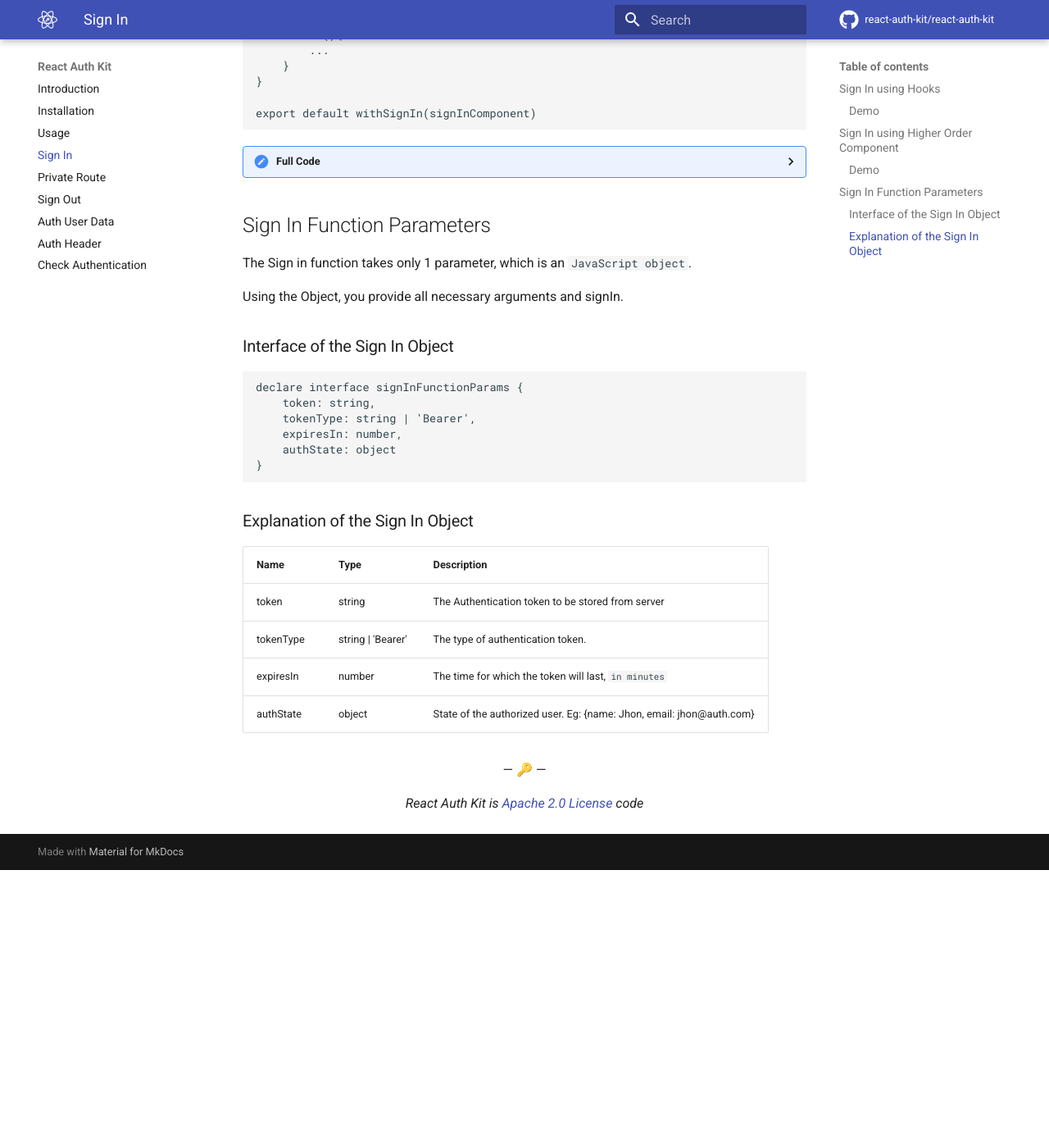
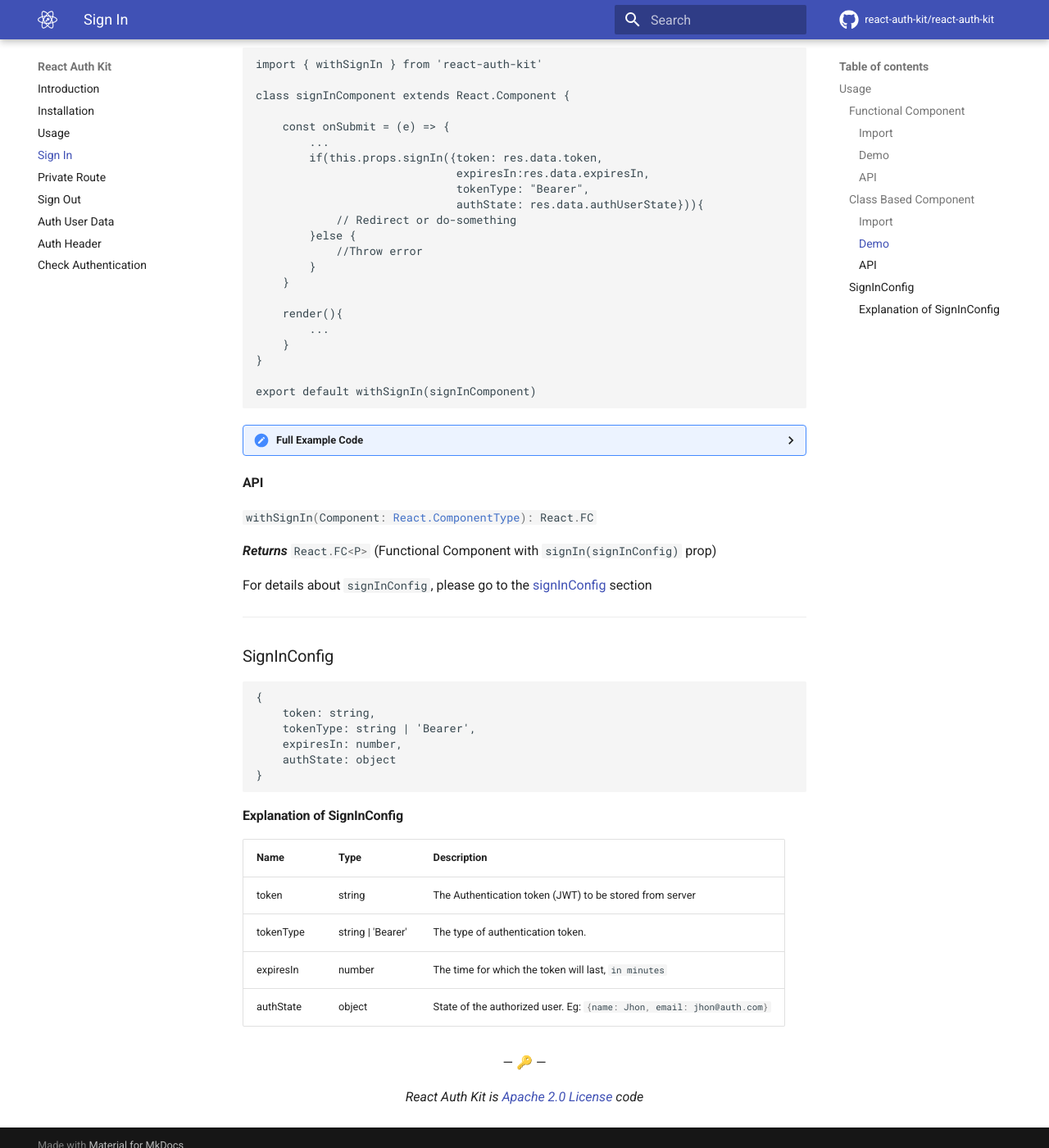
Before and after one commit to smileBaby628/myRepository1, an MkDocs documentation site: the page built from docs/signin.md, in a window 1280 px wide and 1400 px high, scrolled down 1576 px. Shown: the whole window at 82% size. Built offline with MkDocs 1.6.1 and Material for MkDocs 9.7.7, drawn with Linux system fonts in a browser that asks for light colours; comment, search, counter and statistics services are not loaded; before the commit the page ends 2637 px from its top, so only the background shows below that; some of the changed text lies outside the part shown.

Commit message:
refactor: signin.md, doc is now more descriptive

````diff
--- a/docs/signin.md
+++ b/docs/signin.md
@@ -2,20 +2,29 @@
 
 > Implement Sign In on your React App
 
+
 React Auth Kit has easy to implement Sign In procedures.
 
-It supports both [`Hooks`](https://reactjs.org/docs/hooks-intro.html) and
-[`Higher Order Component`](https://reactjs.org/docs/higher-order-components.html)
-for both Functional Components and Class-based Components
+---
 
-## Sign In using Hooks
+`signIn` functionality available in both `hook` and `Higher Order Component`
 
-Sign In using Hooks need `useSignIn` hook
+- For Functional Components, you can use `useSignIn` function inside any components
+- For class based components, you can wrap the component inside `withSignIn` function
+
+---
+
+## Usage
+### Functional Component
+
+`signIn` in React Functional Components(FC) by adding the `useSignIn` hook inside it.
+
+#### Import
 
 ```js
 import { useSignIn } from 'react-auth-kit'
 ```
-### Demo
+#### Demo
 ```jsx
 import { useSignIn } from 'react-auth-kit'
 
@@ -41,7 +50,7 @@
 ```
 
 <details>
-    <summary>Full Code</summary>
+    <summary>Full Example Code</summary>
     <br>
 
 
@@ -83,15 +92,25 @@
 ```
 </details>
 
-## Sign In using Higher Order Component
+#### API
+
+`#!ts useSignIn(): (signInConfig) => boolean`
+
+For details about `signInConfig`, please go to the [signInConfig](#signinconfig) section
+
+---
+
+### Class Based Component
 
 Sign In using Higher Order Component using `withSignIn`
+
+#### Import
 
 ```js
 import { withSignIn } from 'react-auth-kit'
 ```
 
-### Demo
+#### Demo
 ```jsx
 import { withSignIn } from 'react-auth-kit'
 
@@ -118,7 +137,7 @@
 ```
 
 <details>
-    <summary>Full Code</summary>
+    <summary>Full Example Code</summary>
     <br>
 
 ```jsx
@@ -161,33 +180,36 @@
 export default withSignIn(signInComponent)
 
 ```
-
 </details>
 
-## Sign In Function Parameters
+#### API
 
-The Sign in function takes only 1 parameter, which is an `JavaScript object`.
+`#!ts withSignIn(Component: React.ComponentType): React.FC`
 
-Using the Object, you provide all necessary arguments and signIn.
+_**Returns**_  `#!ts React.FC<P>` (Functional Component with `signIn(signInConfig)` prop)
 
-### Interface of the Sign In Object
+For details about `signInConfig`, please go to the [signInConfig](#signinconfig) section
 
-```typescript
-declare interface signInFunctionParams {
+---
+
+### SignInConfig
+
+```js
+{
     token: string,
     tokenType: string | 'Bearer',
     expiresIn: number,
     authState: object
 }
 ```
-### Explanation of the Sign In Object
+#### Explanation of SignInConfig
 
-| Name      | Type                | Description                                                          |
-|-----------|---------------------|----------------------------------------------------------------------|
-| token     | string              | The Authentication token to be stored from server                    |
-| tokenType | string  \| 'Bearer' | The type of authentication token.                                    |
-| expiresIn | number              | The time for which the token will last, `in minutes`                 |
-| authState | object              | State of the authorized user. Eg: {name: Jhon, email: jhon@auth.com} |
+| Name      | Type                | Description                                                                 |
+|-----------|---------------------|-----------------------------------------------------------------------------|
+| token     | string              | The Authentication token (JWT) to be stored from server                     |
+| tokenType | string  \| 'Bearer' | The type of authentication token.                                           |
+| expiresIn | number              | The time for which the token will last, `in minutes`                        |
+| authState | object              | State of the authorized user. Eg: `#!js {name: Jhon, email: jhon@auth.com}` |
 
 <p align="center">&mdash; 🔑  &mdash;</p>
 <p align="center"><i>React Auth Kit is <a href="https://github.com/react-auth-kit/react-auth-kit/blob/master/LICENSE">Apache 2.0 License</a> code</i></p>
````
